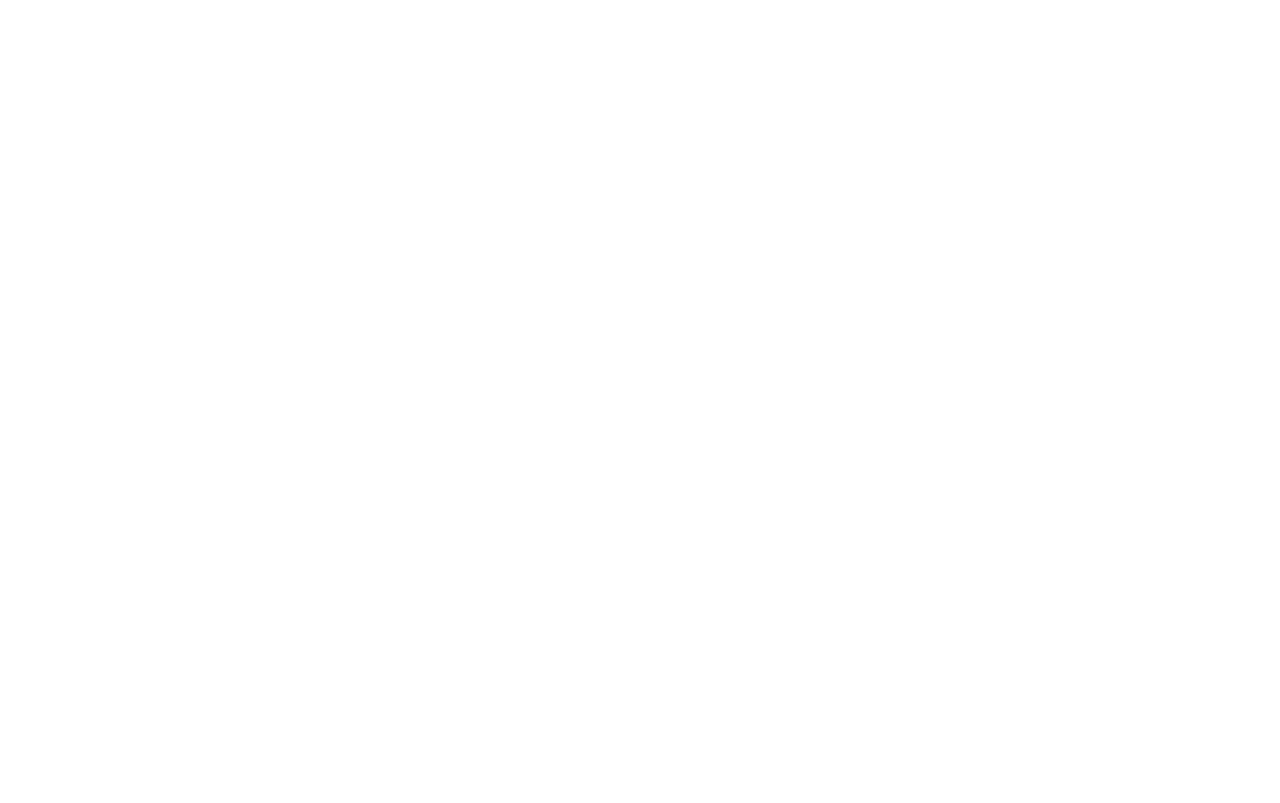
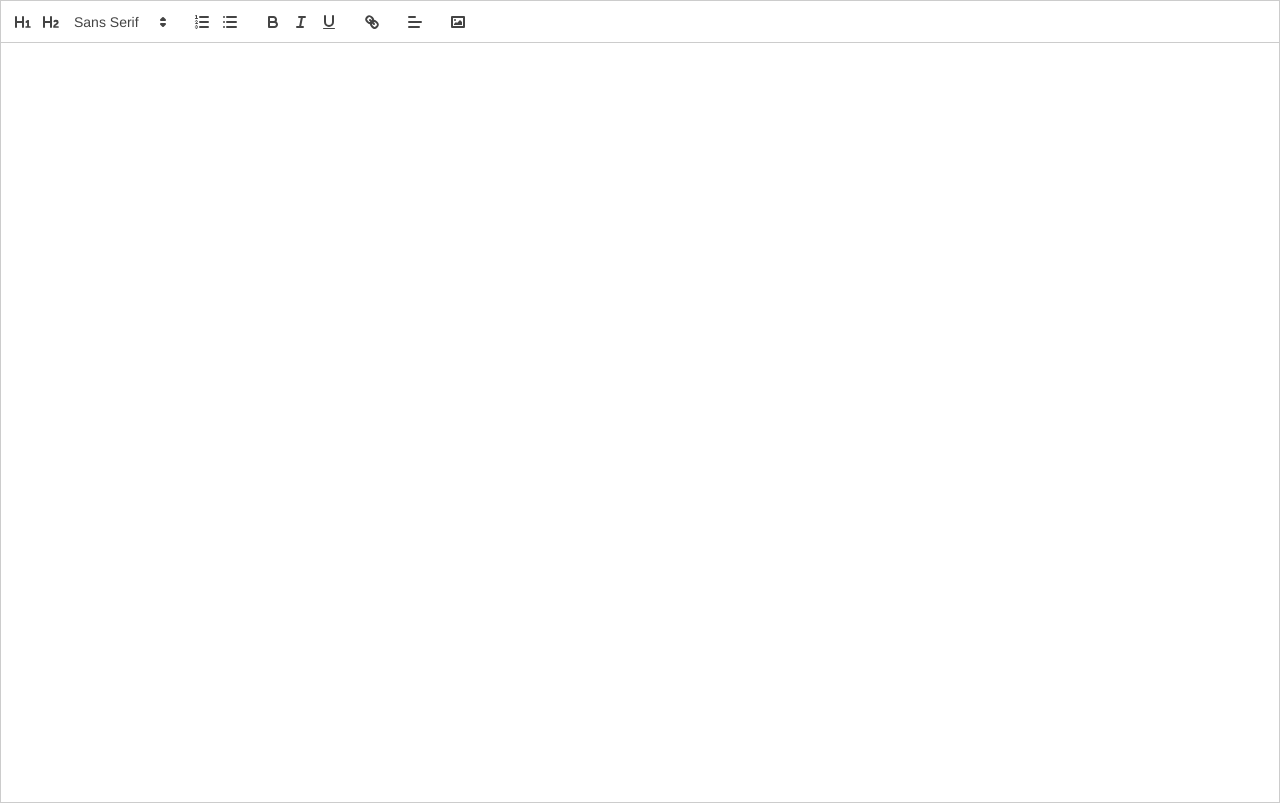
Before and after one commit to umerahmad4109664/FlexiDocs, a React (Vite) app in the folder app/: page /document in a window 1280 px wide. Built offline with nearby package versions, Linux system fonts and the light colour scheme; a web font is replaced by a local one.

Commit message:
text editor created

```diff
--- a/app/package.json
+++ b/app/package.json
@@ -25,6 +25,7 @@
     "react": "^18.3.1",
     "react-dom": "^18.3.1",
     "react-hook-form": "^7.53.1",
+    "react-quill": "^2.0.0",
     "react-router-dom": "^6.27.0",
     "tailwind-merge": "^2.5.4",
     "tailwindcss-animate": "^1.0.7",
--- a/app/src/App.css
+++ b/app/src/App.css
@@ -7,3 +7,7 @@
   background-size: contain;
   background-position: center;
 }
+
+.quill{
+  height: 95vh;
+}
--- a/app/src/pages/Document.tsx
+++ b/app/src/pages/Document.tsx
@@ -1,10 +1,37 @@
-import React from 'react'
+import React, { useState } from "react";
+import ReactQuill from "react-quill";
+import "react-quill/dist/quill.snow.css";
 
 const Document = () => {
-  return (
-    <div>
-    </div>
-  )
+    const [editorContent, setEditorContent] = useState<string>("");
+
+    const handleChange = (value: string) => {
+      setEditorContent(value);
+    };
+
+    const modules = {
+        toolbar: [
+          [{ header: "1" }, { header: "2" }, { font: [] }],
+          [{ list: "ordered" }, { list: "bullet" }],
+          ["bold", "italic", "underline"],
+          ["link"],
+        //   [{ align: "left" }, { align: "center" }, { align: "right" }, { align: "justify" }],
+          [{ align: [] }],
+          ["image"],
+        ],
+      };
+
+    return (
+      <div className="editor-container">
+        <ReactQuill
+          value={editorContent}
+          onChange={handleChange}
+          theme="snow"
+          modules={modules}
+
+        />
+      </div>
+    );
 }
 
 export default Document
```
Also changed, not shown: 1 other file (tests, documents, lock files or other folders).
